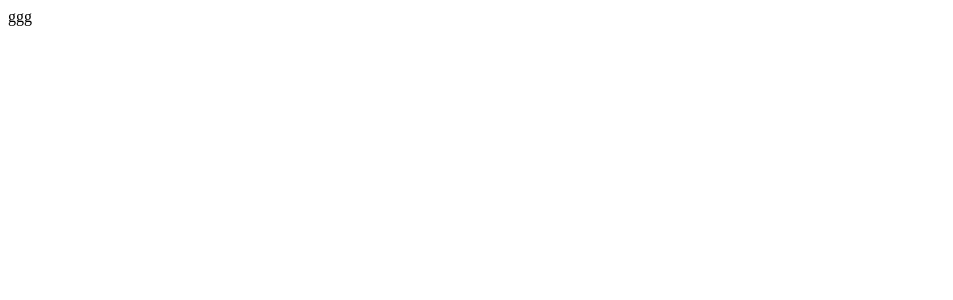
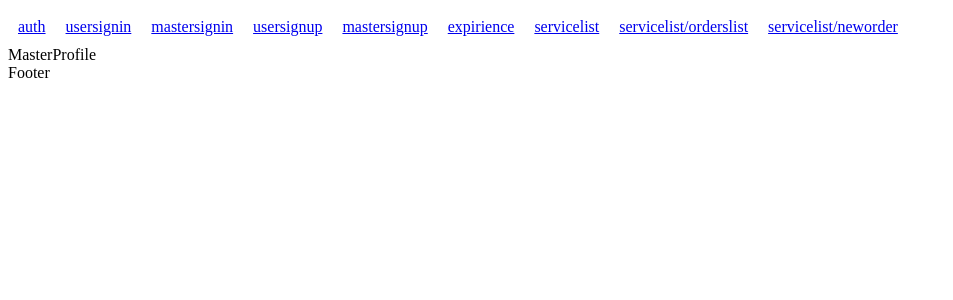
Before and after one commit to AzadAlistanov/help_auto_mern, a React (Create React App) app in the folder client/: page /user/1 in a window 1280 px wide. Shown: the top 300 px of the page, without its empty margins (0-953 px from the left). Built offline with nearby package versions, Linux system fonts and the light colour scheme.

Commit message:
try change branch

```diff
--- a/client/public/index.html
+++ b/client/public/index.html
@@ -3,7 +3,7 @@
   <head>
     <meta charset="utf-8" />
     <meta name="viewport" content="width=device-width, initial-scale=1" />
-    <title>React App</title>
+    <title>Help Auto</title>
   </head>
   <body>
     <div id="root"></div>
--- a/client/src/App.tsx
+++ b/client/src/App.tsx
@@ -1,9 +1,42 @@
+import { Routes, Route } from 'react-router-dom';
+import Auth from './components/Auth';
+import MasterSignin from './components/Auth/masterSignin';
+import MasterSignup from './components/Auth/masterSignup';
+import UserSignin from './components/Auth/userSignin';
+import UserSignup from './components/Auth/userSignup';
+import Expirience from './components/Expirience';
+import Footer from './components/Footer';
+import Header from './components/Header';
+import MasterProfile from './components/MasterProfile';
+import NewOrder from './components/NewOrder';
+import OrderList from './components/OrderList';
+import ServiceList from './components/ServiceList';
+
 export default function App() {
   return (
-    <div>
-      <header>
-        ggg
-      </header>
-    </div>
+    <>
+      <Header />
+      <main>
+        <Routes>
+          <Route path='/'>
+            <Route path='auth' element={<Auth/>} />
+            <Route path='auth/usersignin' element={<UserSignin/>} />
+            <Route path='auth/mastersignin' element={<MasterSignin/>} />
+            <Route path='auth/usersignup' element={<UserSignup/>} />
+            <Route path='auth/mastersignup' element={<MasterSignup/>} />
+          </Route>
+
+          <Route path='/expirience' element={<Expirience/>} />
+
+          <Route path='/servicelist' element={<ServiceList/>} />
+          <Route path='/servicelist/orderslist' element={<OrderList/>} />
+          <Route path='/servicelist/neworder' element={<NewOrder/>} />
+
+          <Route path='/master/:masterid' element={<MasterProfile />}/>
+          <Route path='/user/:userid' element={<MasterProfile />}/>
+        </Routes>
+      </main>
+      <Footer/>
+    </>
   );
 }
--- /dev/null
+++ b/client/src/components/Expirience/index.tsx
@@ -0,0 +1,8 @@
+
+export default function Expirience() {
+  return (
+    <div>
+      Expirience
+    </div>
+  );
+}
--- /dev/null
+++ b/client/src/components/Footer/index.tsx
@@ -0,0 +1,8 @@
+
+export default function Footer() {
+  return (
+    <div>
+      Footer
+    </div>
+  );
+}
--- /dev/null
+++ b/client/src/components/Header/index.tsx
@@ -0,0 +1,18 @@
+import { Link } from 'react-router-dom';
+
+
+export default function Header() {
+  return (
+    <div style={{display: 'flex'}}>
+      <Link style={{margin: '10px'}} to='/auth'>auth</Link>
+      <Link style={{margin: '10px'}} to='/auth/usersignin'>usersignin</Link>
+      <Link style={{margin: '10px'}} to='/auth/mastersignin'>mastersignin</Link>
+      <Link style={{margin: '10px'}} to='/auth/usersignup'>usersignup</Link>
+      <Link style={{margin: '10px'}} to='/auth/mastersignup'>mastersignup</Link>
+      <Link style={{margin: '10px'}} to='/expirience'>expirience</Link>
+      <Link style={{margin: '10px'}} to='/servicelist'>servicelist</Link>
+      <Link style={{margin: '10px'}} to='/servicelist/orderslist'>servicelist/orderslist</Link>
+      <Link style={{margin: '10px'}} to='/servicelist/neworder'>servicelist/neworder</Link>
+    </div>
+  );
+}
--- /dev/null
+++ b/client/src/components/MasterProfile/index.tsx
@@ -0,0 +1,8 @@
+
+export default function MasterProfile() {
+  return (
+    <div>
+      MasterProfile
+    </div>
+  );
+}
--- /dev/null
+++ b/client/src/components/NewOrder/index.tsx
@@ -0,0 +1,8 @@
+
+export default function NewOrder() {
+  return (
+    <div>
+      NewOrder
+    </div>
+  );
+}
--- /dev/null
+++ b/client/src/components/OrderList/index.tsx
@@ -0,0 +1,8 @@
+
+export default function OrderList() {
+  return (
+    <div>
+      OrderList
+    </div>
+  );
+}
--- /dev/null
+++ b/client/src/components/ServiceList/index.tsx
@@ -0,0 +1,8 @@
+
+export default function ServiceList() {
+  return (
+    <div>
+      ServiceList
+    </div>
+  );
+}
--- a/client/src/index.tsx
+++ b/client/src/index.tsx
@@ -1,10 +1,13 @@
 import React from 'react';
 import ReactDOM from 'react-dom';
+import { BrowserRouter } from 'react-router-dom';
 import App from './App';
 
 ReactDOM.render(
   <React.StrictMode>
-    <App />
+    <BrowserRouter>
+      <App />
+    </BrowserRouter>
   </React.StrictMode>,
   document.getElementById('root')
 );
```
Also changed, not shown: client/src/components/UserProfile/index.tsx (added, +8 -0 lines), 2 other files (tests, documents, lock files or other folders).
